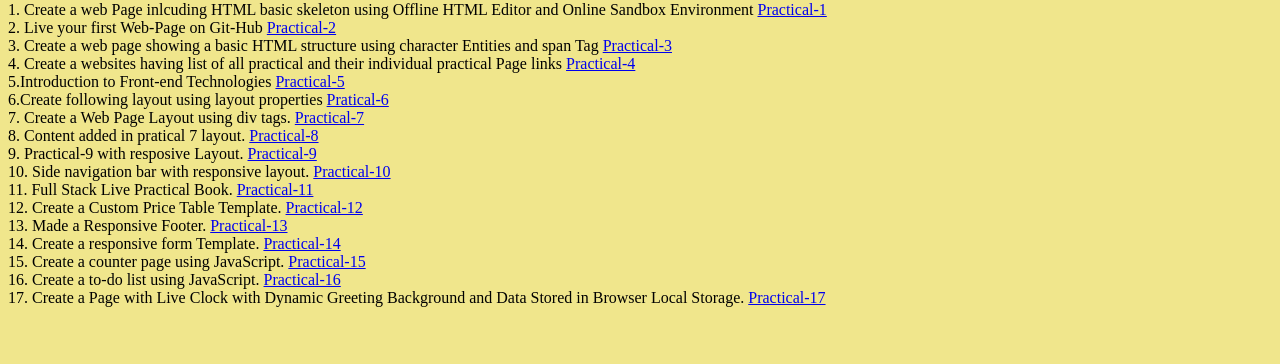
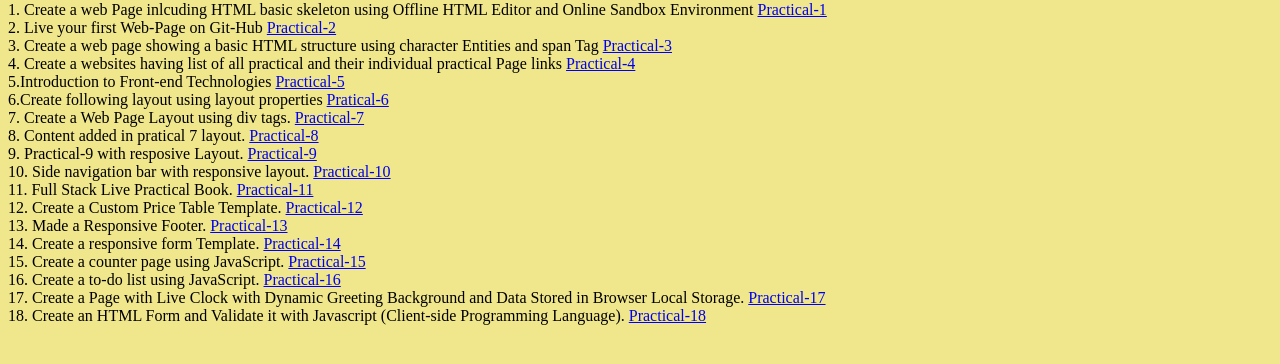
Before and after one commit to amanS2206/Full-Stack-Course-Practicals, a plain HTML site: page index.html in a window 1280 px wide. Shown: the part 260-624 px from the top of the page. Drawn offline with Linux system fonts and the light colour scheme.

Commit message:
update the link of practical 18

```diff
--- a/index.html
+++ b/index.html
@@ -49,6 +49,8 @@
         16. Create a to-do list using JavaScript. <a href="practical 16/practical16.html">Practical-16</a>
         <br>
         17. Create a Page with Live Clock with Dynamic Greeting Background and Data Stored in Browser Local Storage. <a href="practical 17/practical17.html">Practical-17</a>
+        <br>
+        18. Create an HTML Form and Validate it with Javascript (Client-side Programming Language). <a href="practical 18/practical18.html">Practical-18</a>
     </P>
 </body>
 </html>
```
